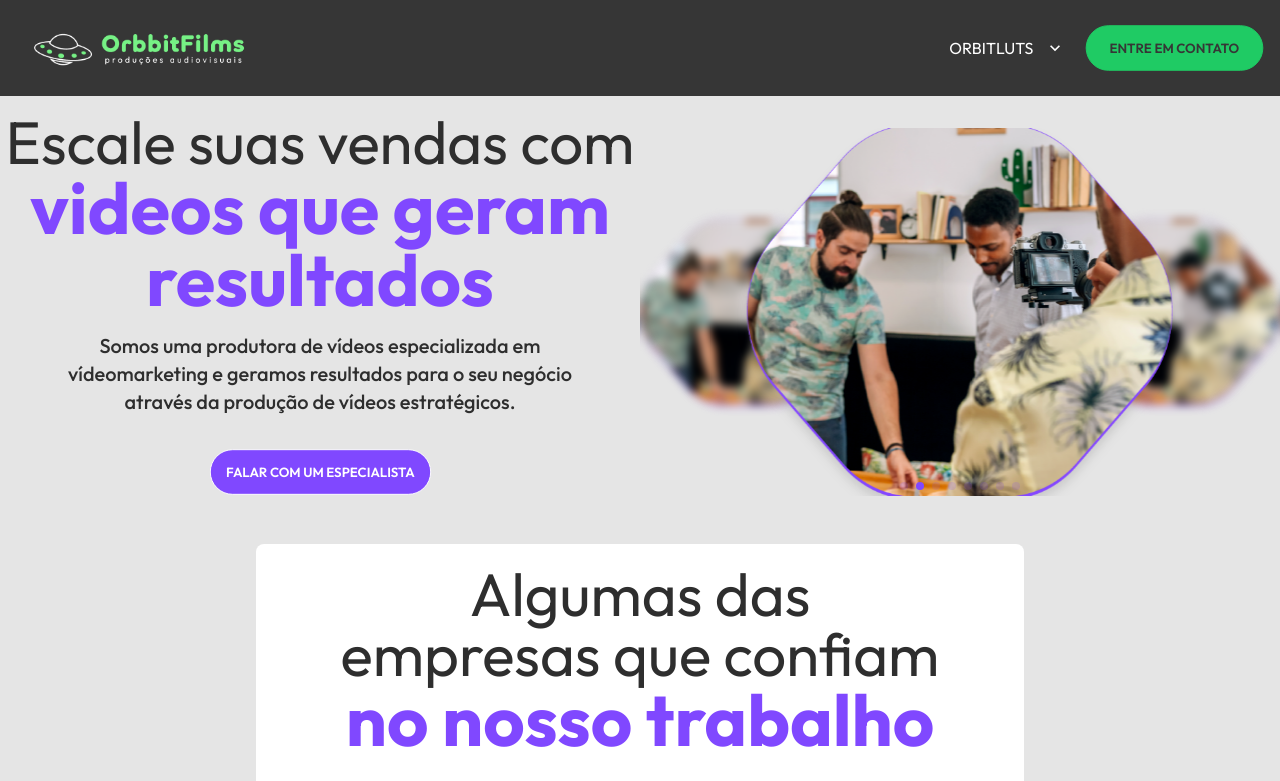
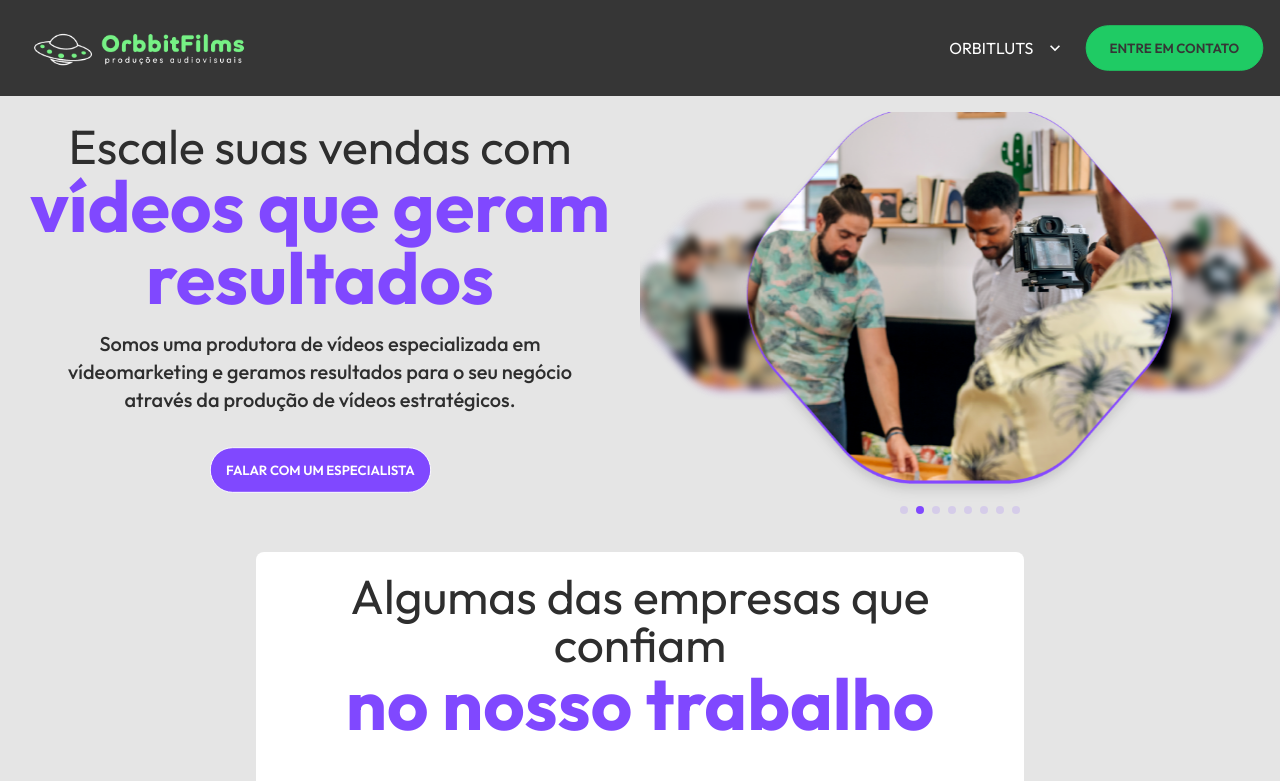
Before and after one commit to alepinheiro/site-orbit-films, a Nuxt app: page / in a window 1280 px wide. Shown: the top 781 px of the page. Built offline with nearby package versions, Linux system fonts and the light colour scheme.

Commit message:
update text size

```diff
--- a/assets/css/main.scss
+++ b/assets/css/main.scss
@@ -15,10 +15,10 @@
 }
 
 h1 {
-  @apply text-3xl;
+  @apply text-2xl;
 
   @screen lg {
-    @apply text-6xl;
+    @apply text-5xl;
   }
 
   span {
--- a/components/HeroSection.vue
+++ b/components/HeroSection.vue
@@ -11,7 +11,7 @@
             <div class="flex flex-col lg:flex-1 items-center px-8 lg:px-0">
                 <h1>
                     Escale suas vendas com
-                    <span> videos que geram resultados </span>
+                    <span> vídeos que geram resultados </span>
                 </h1>
                 <p class="w-4/5 hidden lg:block lg:py-4">
                     Somos uma produtora de vídeos
@@ -45,6 +45,9 @@
 #heroSlider {
     @apply pb-10 #{!important};
 
+    @screen lg {
+        @apply pb-20 #{!important};
+    }
 
     .swiper-slide {
         @apply transition-all;
```
